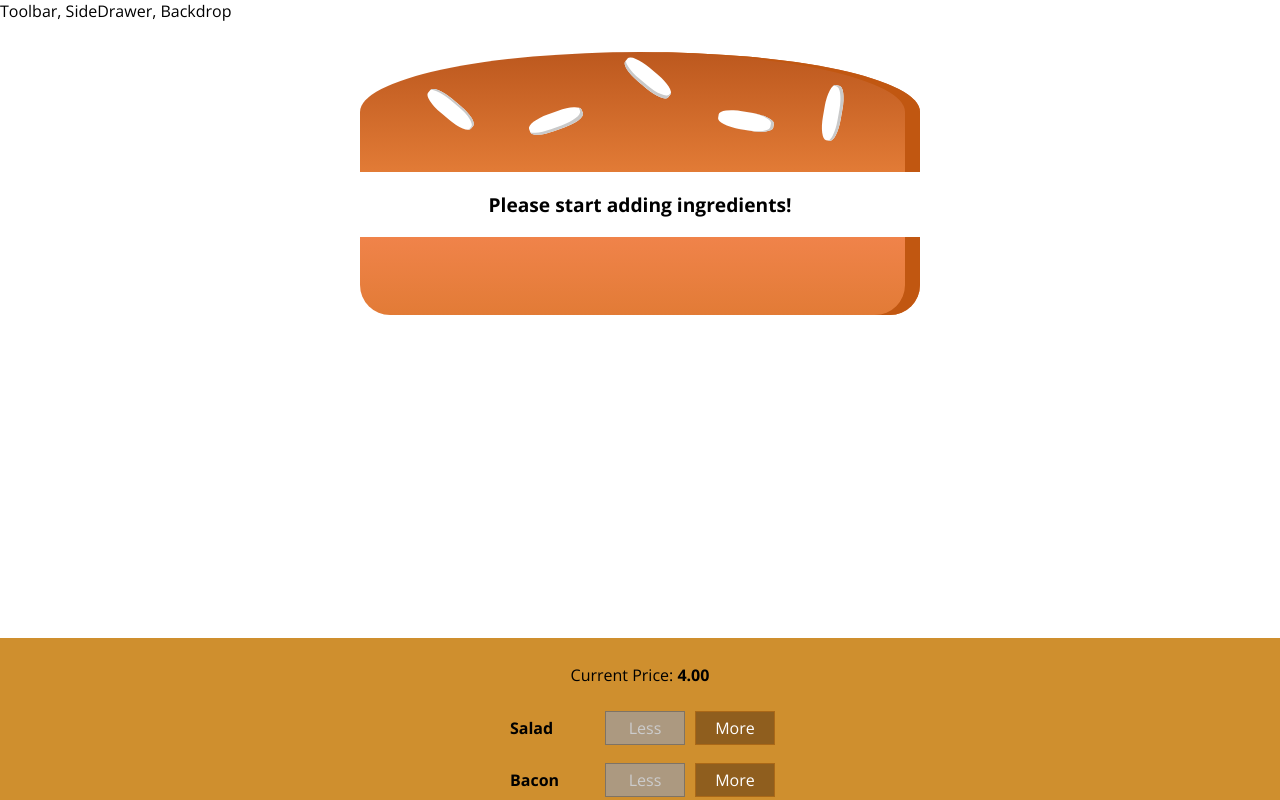
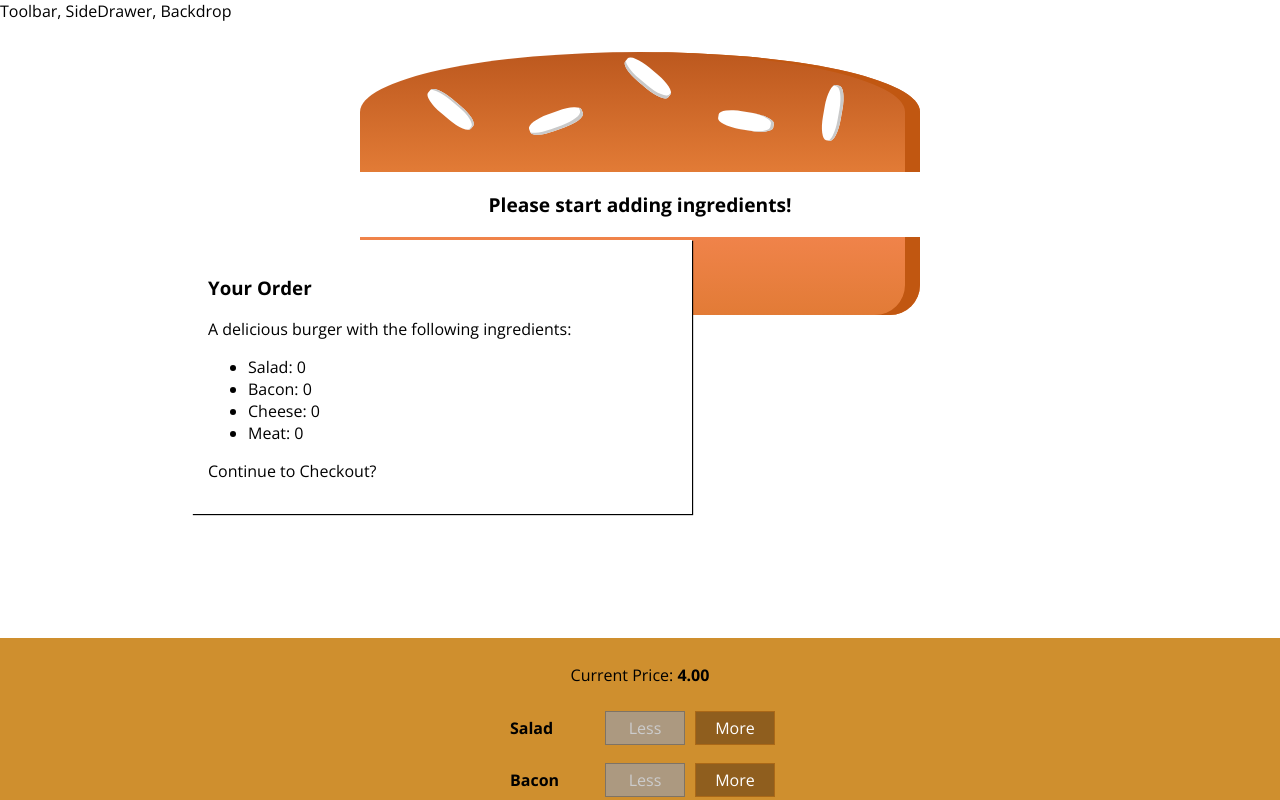
Before and after one commit to aruyamam/react-course-burger-builder, a React app: page / in a window 1280 px wide. Shown: the top 800 px of the page. Built offline with nearby package versions, Linux system fonts and the light colour scheme.

Commit message:
Section 8 Creating the Order Summary

```diff
--- /dev/null
+++ b/src/components/Burger/OrderSummary/OrderSummary.js
@@ -0,0 +1,27 @@
+import React from 'react';
+
+import Aux from '../../../hoc/Auxiliary';
+
+const orderSummary = (props) => {
+  const ingredientSummary = Object.keys(props.ingredients)
+    .map(igKey => {
+      return (
+        <li key={igKey}>
+          <span style={{ textTransform: 'capitalize' }}>{igKey}</span>: {props.ingredients[igKey]}
+        </li>
+      );
+    });
+
+  return (
+    <Aux>
+      <h3>Your Order</h3>
+      <p>A delicious burger with the following ingredients:</p>
+      <ul>
+        {ingredientSummary}
+      </ul>
+      <p>Continue to Checkout?</p>
+    </Aux>
+  );
+};
+
+export default orderSummary;
--- /dev/null
+++ b/src/components/UI/Modal/Modal.css
@@ -0,0 +1,19 @@
+.Modal {
+  position: fixed;
+  top: 30%;
+  left: 15%;
+  z-index: 500;
+  background-color: #fff;
+  width: 70%;
+  padding: 16px;
+  box-shadow: 1px 1px 1px #000;
+  box-sizing: border-box;
+  transition: all .3s ease-out;
+}
+
+@media (min-width: 600px) {
+  .Modal {
+    width: 500px;
+    left: calc(50 - 250px);
+  }
+}
--- /dev/null
+++ b/src/components/UI/Modal/Modal.js
@@ -0,0 +1,11 @@
+import React from 'react';
+
+import classes from './Modal.css';
+
+const modal = (props) => (
+  <div className={classes.Modal}>
+    {props.children}
+  </div>
+);
+
+export default modal;
--- a/src/containers/BurgerBuilder/BurgerBuilder.js
+++ b/src/containers/BurgerBuilder/BurgerBuilder.js
@@ -3,6 +3,9 @@ import React, { Component } from 'react';
 import Aux from '../../hoc/Auxiliary';
 import Burger from '../../components/Burger/Burger';
 import BuildControls from '../../components/Burger/BuildControls/BuildControls';
+import Modal from '../../components/UI/Modal/Modal';
+import OrderSummary from '../../components/Burger/OrderSummary/OrderSummary';
+import orderSummary from '../../components/Burger/OrderSummary/OrderSummary';
 
 const INGREDIENT_PRICES = {
   salad : 0.5,
@@ -95,6 +98,9 @@ class BurgerBuilder extends Component {
 
     return (
       <Aux>
+        <Modal>
+          <OrderSummary ingredients={this.state.ingredients} />
+        </Modal>
         <Burger ingredients={this.state.ingredients} />
         <BuildControls
           ingredientAdded={this.addIngredientHandler}
```
Also changed, not shown: src/components/UI/Backdrop/Backdrop.js (added).
